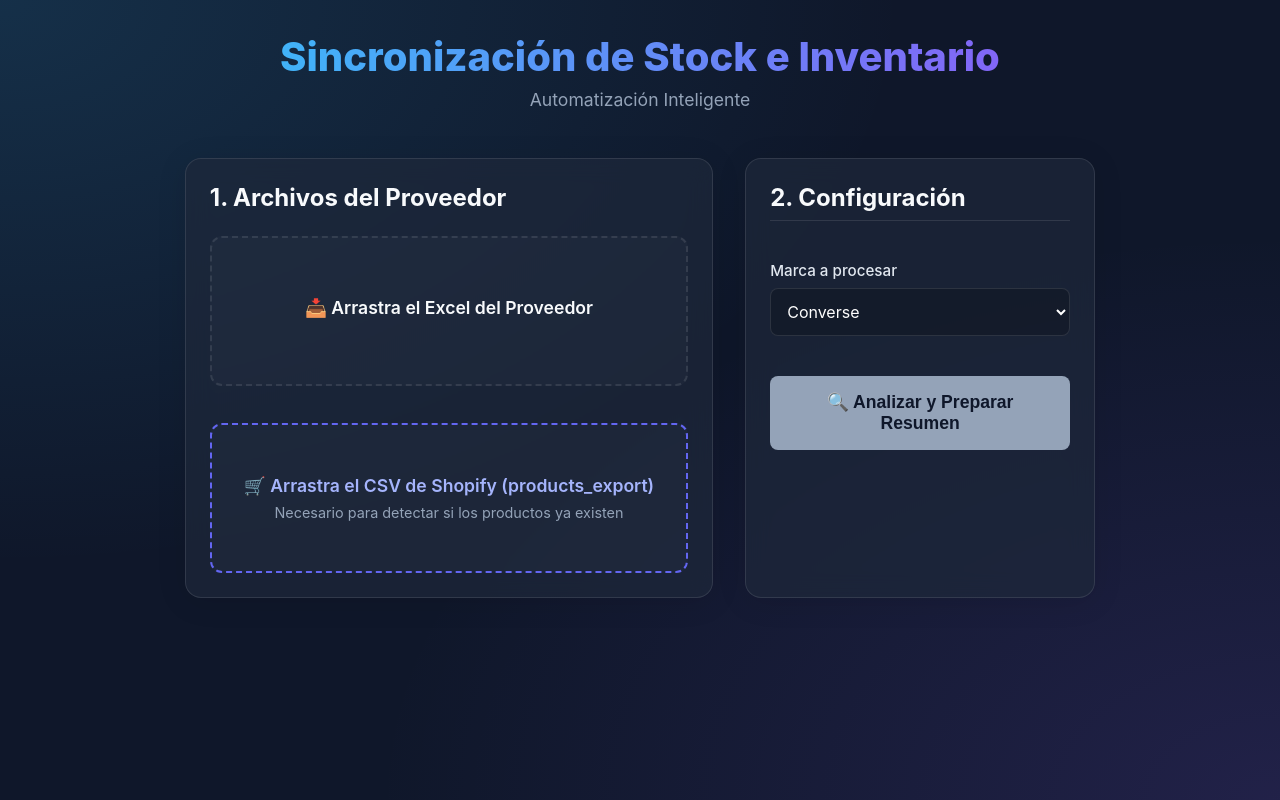
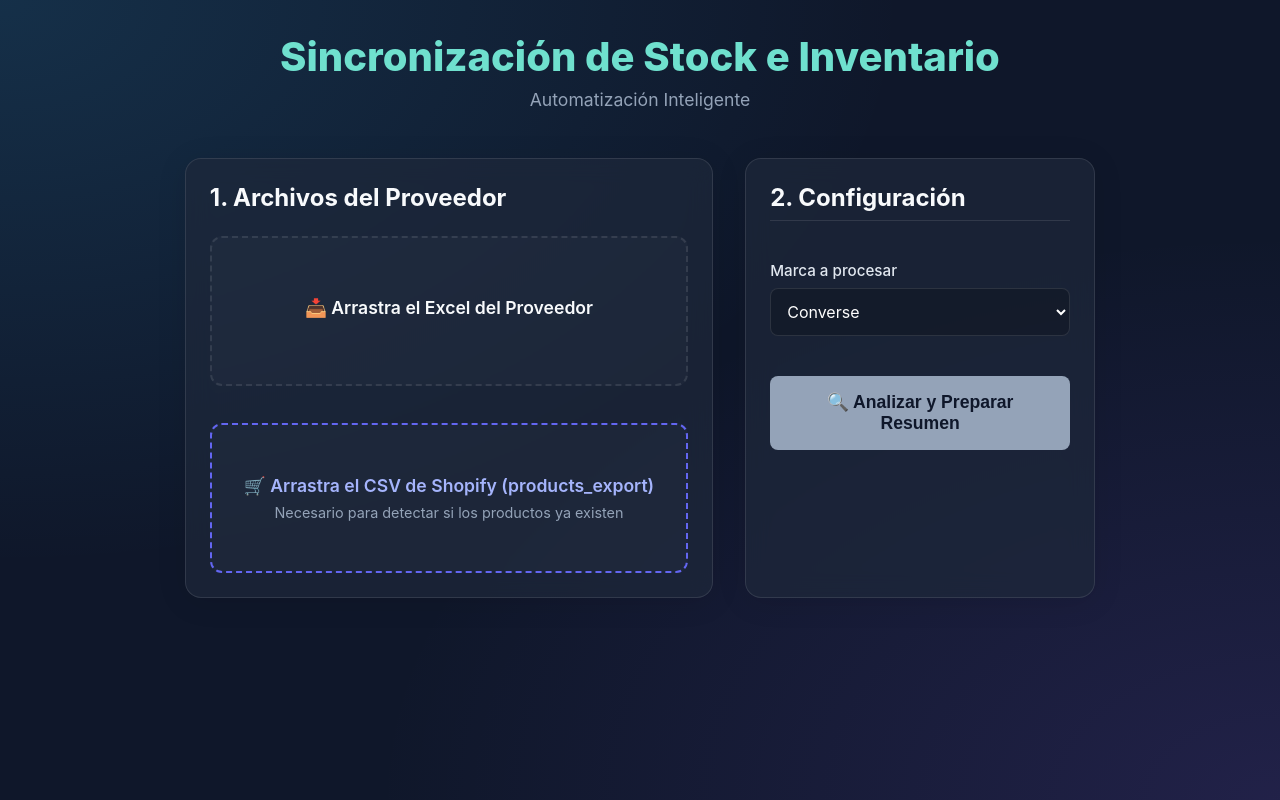
Before and after one commit to wandalemma-dot/smart-sync-shopify, a React (Vite) app: page / in a window 1280 px wide. Built offline with nearby package versions, Linux system fonts and the light colour scheme.

Commit message:
Titulo principal en turquesa (#6FE0CE)

```diff
--- a/src/index.css
+++ b/src/index.css
@@ -48,9 +48,7 @@ header {
 h1 {
   font-size: 2.5rem;
   font-weight: 800;
-  background: linear-gradient(to right, #38bdf8, #8b5cf6);
-  -webkit-background-clip: text;
-  -webkit-text-fill-color: transparent;
+  color: #6FE0CE;
   margin-bottom: 0.5rem;
 }
 
```
